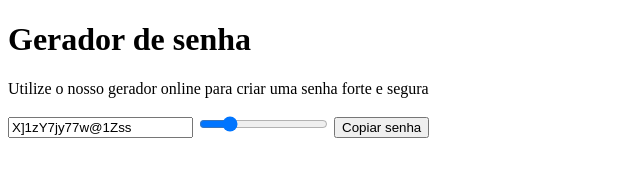
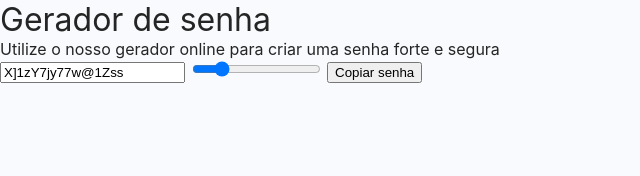
Before and after one commit to adriel1234/gerador_senha_em_JavaScript, a plain HTML site: page index.html in a window 1280 px wide. Shown: the whole page, without its empty margins (0-640 px from the left). Drawn offline with Linux system fonts and the light colour scheme.

Commit message:
estilizando

```diff
--- a/index.html
+++ b/index.html
@@ -5,6 +5,8 @@
     <meta charset="UTF-8">
     <meta http-equiv="X-UA-Compatible" content="IE=edge">
     <meta name="viewport" content="width=device-width, initial-scale=1.0">
+    <link rel="stylesheet" href="style.css">
+    <link rel="stylesheet" href="reset.css">
     <title>Gerador de Senha</title>
 </head>
 
--- /dev/null
+++ b/reset.css
@@ -0,0 +1,32 @@
+html{
+    box-sizing: border-box;
+    font-size: 1rem;
+}
+
+*,
+*:before,
+*::after{
+    box-sizing: inherit;
+}
+body,
+h1,
+h2,
+h3,
+h4,
+h5,
+h6,
+p,
+ol,
+ul{
+    margin: 0;
+    padding: 0;
+    font-weight: normal;
+}
+ol,
+ul{
+    list-style: none;
+}
+img{
+    max-width: 100%;
+    height: auto;
+}
--- /dev/null
+++ b/style.css
@@ -0,0 +1,6 @@
+body{
+    background-color:#f8fafd;
+    font-family: 'Inter',sans-serif;
+    color: #252525;
+    padding: 2rem;
+}
```
